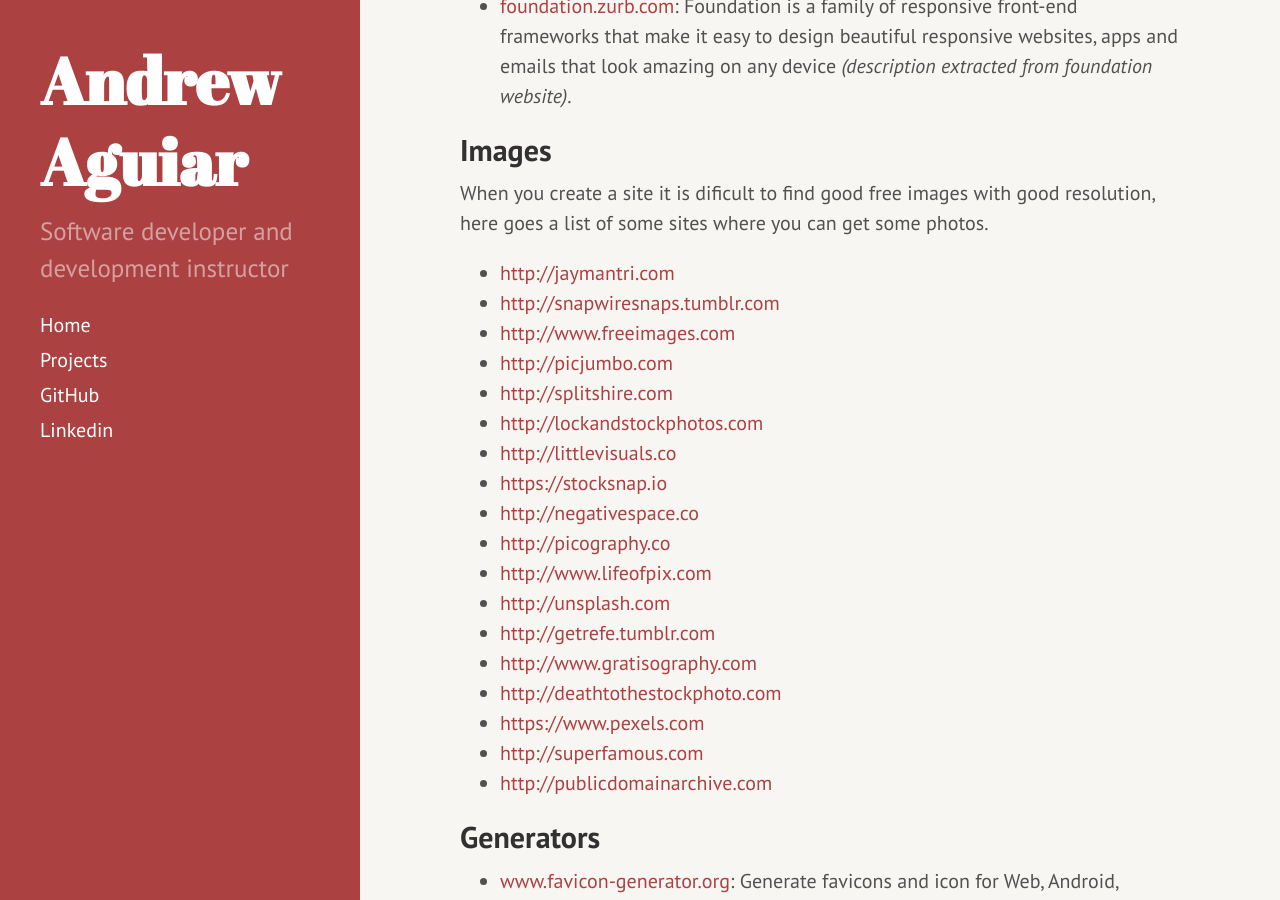
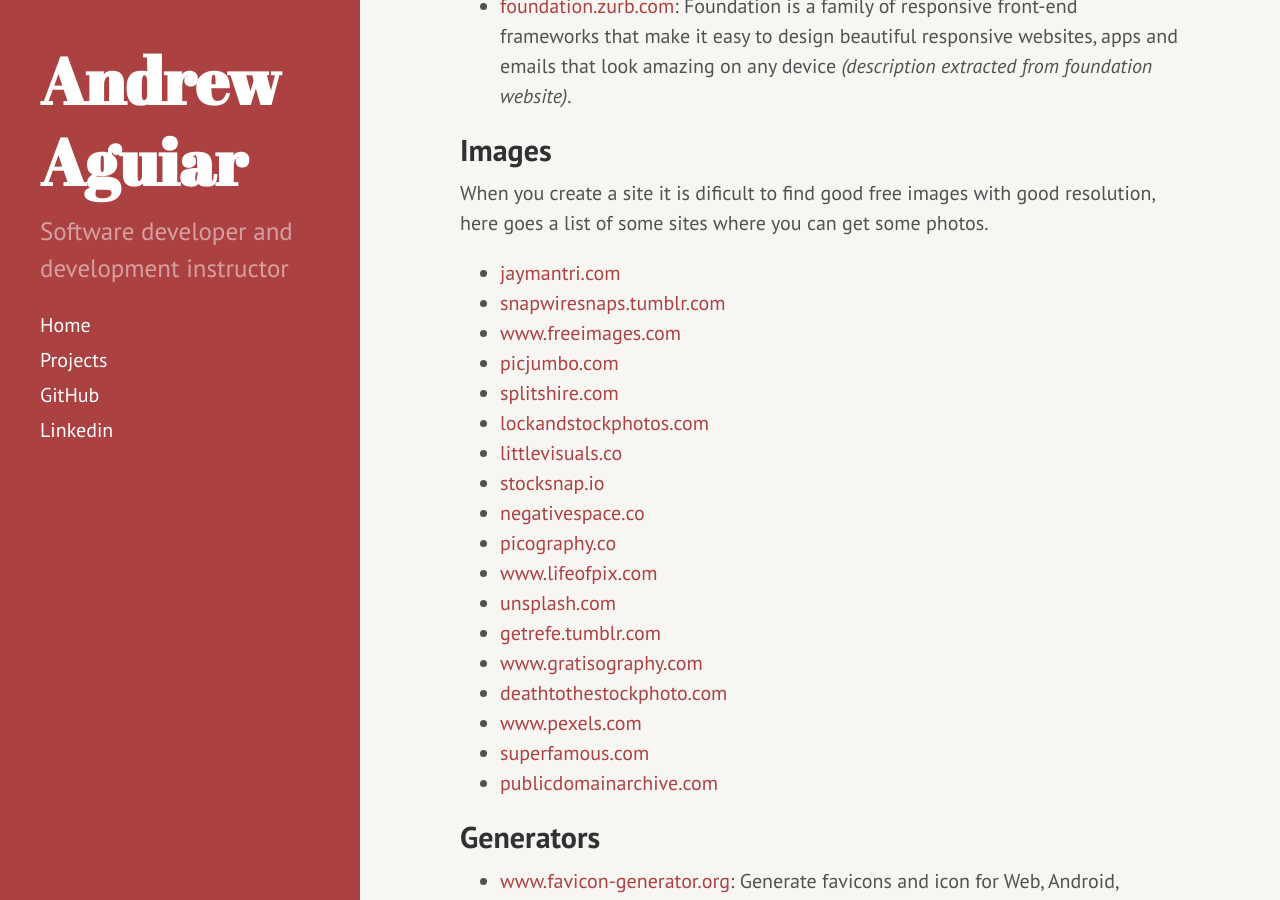
Before and after one commit to gadsc/andrewaguiar.github.io, a Jekyll site: the page built from _posts/2015-10-26-startup-list-of-usefull-sites-to-entrepreneurs.md, in a window 1280 px wide and 900 px high, scrolled down 737 px. Built offline with Jekyll 4.4.1, drawn with Linux system fonts in a browser that asks for light colours; Markdown is read by kramdown in place of the engine named in the settings; comment, search, counter and statistics services are not loaded; some of the changed lines change nothing that is shown.

Commit message:
Update 2015-10-26-startup-list-of-usefull-sites-to-entrepreneurs.md

```diff
--- a/_posts/2015-10-26-startup-list-of-usefull-sites-to-entrepreneurs.md
+++ b/_posts/2015-10-26-startup-list-of-usefull-sites-to-entrepreneurs.md
@@ -16,24 +16,24 @@
 
 When you create a site it is dificult to find good free images with good resolution, here goes a list of some sites where you can get some photos.
 
-  - [http://jaymantri.com](http://jaymantri.com/)
-  - [http://snapwiresnaps.tumblr.com](http://snapwiresnaps.tumblr.com/)
-  - [http://www.freeimages.com](http://www.freeimages.com/)
-  - [http://picjumbo.com](http://picjumbo.com/)
-  - [http://splitshire.com](http://splitshire.com/)
-  - [http://lockandstockphotos.com](http://lockandstockphotos.com/)
-  - [http://littlevisuals.co](http://littlevisuals.co/)
-  - [https://stocksnap.io](https://stocksnap.io/)
-  - [http://negativespace.co](http://negativespace.co/)
-  - [http://picography.co](http://picography.co/)
-  - [http://www.lifeofpix.com](http://www.lifeofpix.com/)
-  - [http://unsplash.com](http://unsplash.com/)
-  - [http://getrefe.tumblr.com](http://getrefe.tumblr.com/)
-  - [http://www.gratisography.com](http://www.gratisography.com/)
-  - [http://deathtothestockphoto.com](http://deathtothestockphoto.com/)
-  - [https://www.pexels.com](https://www.pexels.com/)
-  - [http://superfamous.com](http://superfamous.com/)
-  - [http://publicdomainarchive.com](http://publicdomainarchive.com/)
+  - [jaymantri.com](http://jaymantri.com/)
+  - [snapwiresnaps.tumblr.com](http://snapwiresnaps.tumblr.com/)
+  - [www.freeimages.com](http://www.freeimages.com/)
+  - [picjumbo.com](http://picjumbo.com/)
+  - [splitshire.com](http://splitshire.com/)
+  - [lockandstockphotos.com](http://lockandstockphotos.com/)
+  - [littlevisuals.co](http://littlevisuals.co/)
+  - [stocksnap.io](https://stocksnap.io/)
+  - [negativespace.co](http://negativespace.co/)
+  - [picography.co](http://picography.co/)
+  - [www.lifeofpix.com](http://www.lifeofpix.com/)
+  - [unsplash.com](http://unsplash.com/)
+  - [getrefe.tumblr.com](http://getrefe.tumblr.com/)
+  - [www.gratisography.com](http://www.gratisography.com/)
+  - [deathtothestockphoto.com](http://deathtothestockphoto.com/)
+  - [www.pexels.com](https://www.pexels.com/)
+  - [superfamous.com](http://superfamous.com/)
+  - [publicdomainarchive.com](http://publicdomainarchive.com/)
 
 ## Generators
   - [www.favicon-generator.org](http://www.favicon-generator.org): Generate favicons and icon for Web, Android, Windows Phone and IOS.
```
